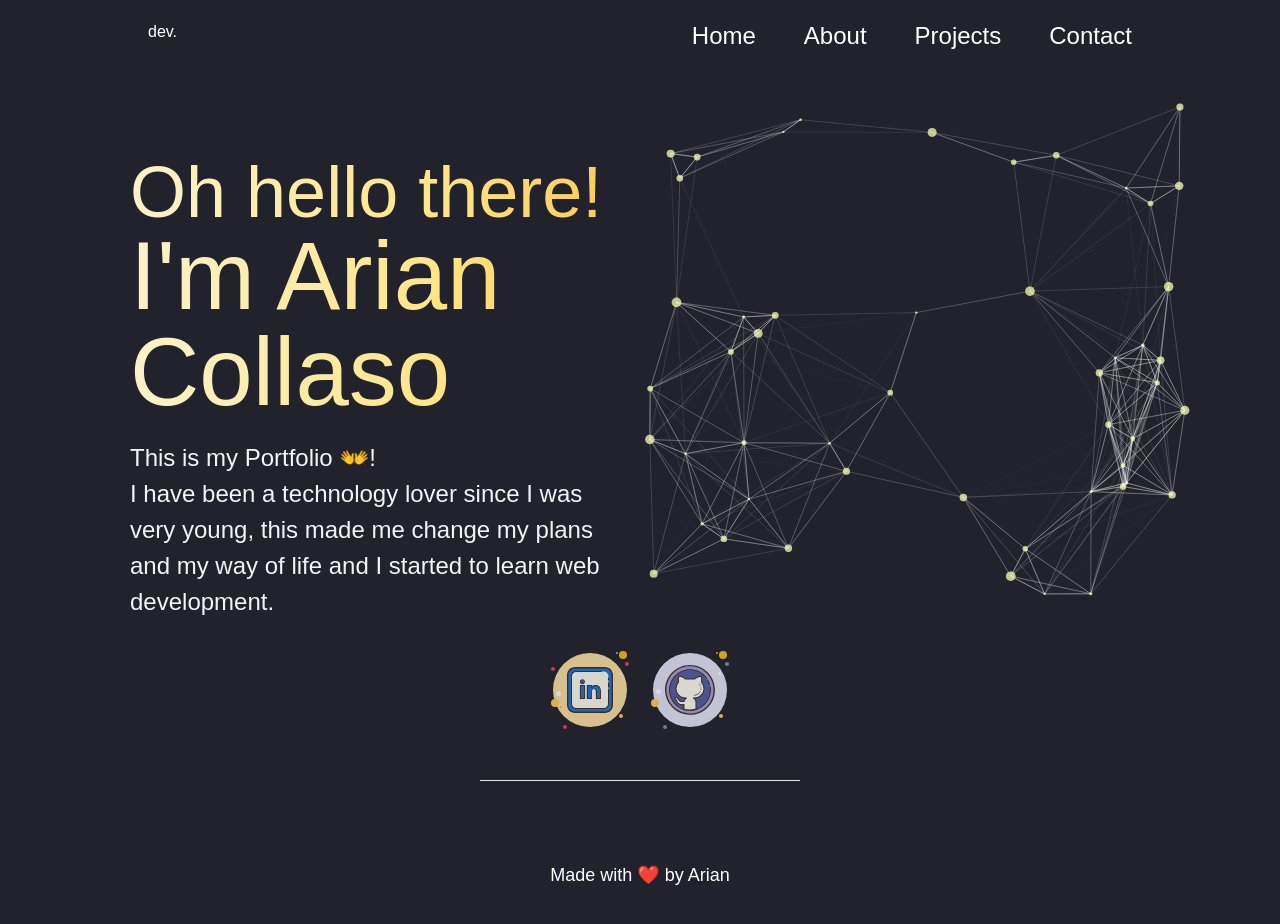
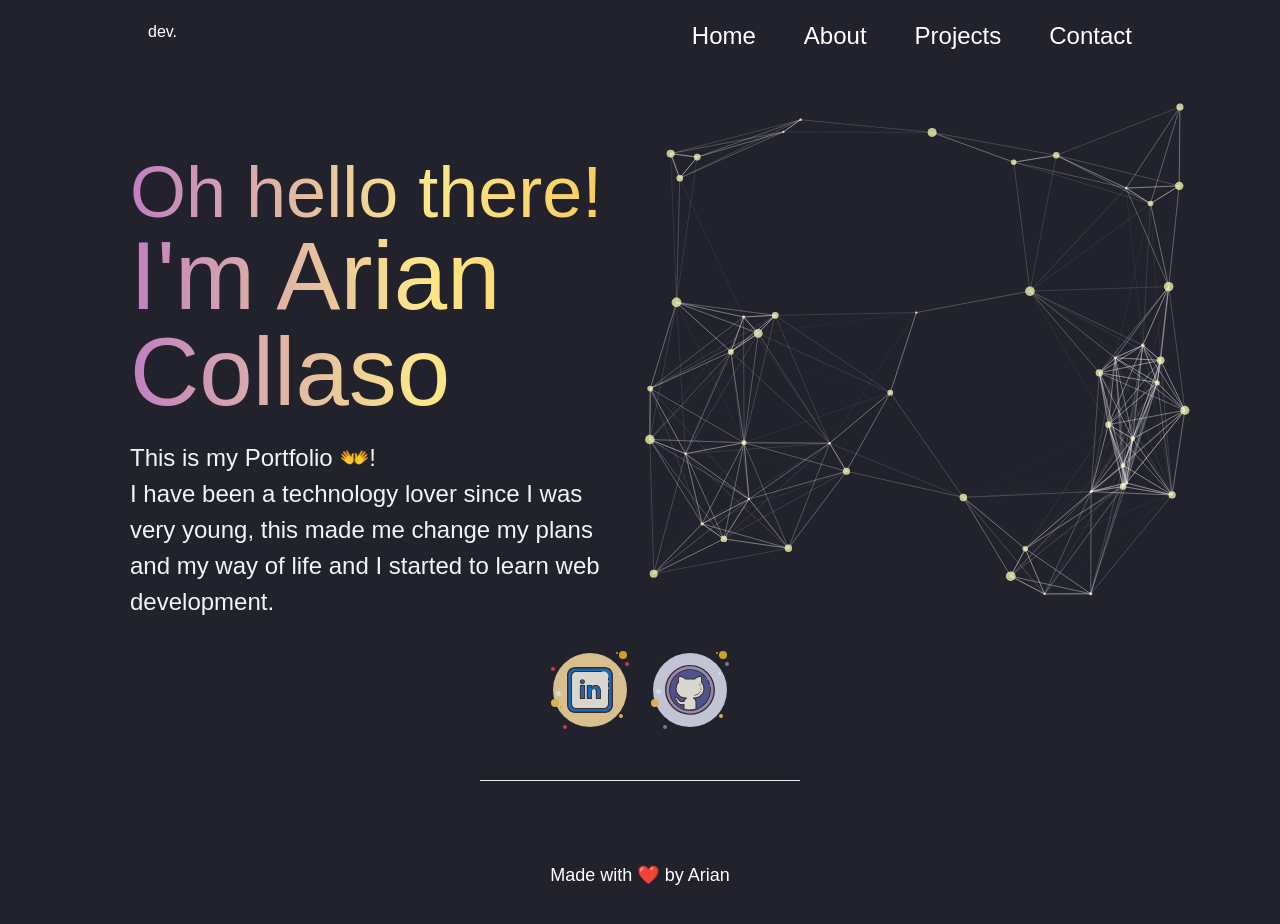
Before and after one commit to Arian1192/Portfolio, a Next.js app: page / in a window 1280 px wide. Shown: the top 924 px of the page. Built offline with nearby package versions, Linux system fonts and the light colour scheme.

Commit message:
cambio tanto el fondo del texto como el tamaño de la palabra stack en about

```diff
--- a/components/PortfolioHome.tsx
+++ b/components/PortfolioHome.tsx
@@ -11,7 +11,7 @@
 				<div className="p-5 mx-auto  max-sm:w-full md:w-4/5 lg:w-3/6 ">
 					<motion.h1
 						className="text-7xl mt-10 pl-5 bg-gradient-to-r bg-clip-text  text-transparent
-            from-slate-50 via-amber-200 to-amber-500
+            from-purple-600 via-amber-200 to-amber-500
             animate-text max-md:text-5xl max-sm:text-4xl max-sm:w-full"
 						initial={{ opacity: 0, y: -100 }}
 						animate={{ opacity: 1, y: 0 }}
@@ -21,7 +21,7 @@
 					</motion.h1>
 					<motion.h1
 						className="text-8xl pl-5 bg-gradient-to-r bg-clip-text  text-transparent
-            from-slate-50 via-amber-200 to-amber-500
+						from-purple-600 via-amber-200 to-amber-500
             animate-text max-md:text-4xl max-sm:text-5xl"
 						initial={{ opacity: 0, x: -200 }}
 						animate={{ opacity: 1, x: 0 }}
--- a/components/TechnologyCard.tsx
+++ b/components/TechnologyCard.tsx
@@ -98,7 +98,7 @@
 		<div className="w-full flex flex-col  items-center max-sm:w-full p-5">
 			<h2
 				className="text-3xl mb-10 font-semibold bg-gradient-to-r bg-clip-text  text-transparent
-            from-slate-50 via-amber-200 to-amber-500
+				from-purple-600 via-amber-200 to-amber-500
             animate-text max-sm:text-[20px] "
 			>
 				{typeOfSoftware}
--- a/pages/about.tsx
+++ b/pages/about.tsx
@@ -38,7 +38,7 @@
 				<div className="mt-16 mb-5 overflow-hidden flex flex-col mx-auto  lg:w-[1100px] max-md:flex-col max-sm:flex-col max-sm:w-full">
 					<motion.h2
 						className="text-5xl p-5 font-bold max-sm:text-3xl bg-gradient-to-r bg-clip-text  text-transparent
-            from-slate-50 via-amber-200 to-amber-500
+						from-purple-600 via-amber-200 to-amber-500
             animate-text"
 					>
 						About Me
@@ -91,7 +91,7 @@
 					</div>
 				</div>
 				<div className="mx-auto overflow-hidden p-10 w-3/5 max-sm:w-full">
-					<h2 className="flex flex-row items-center justify-center text-xl  bg-gradient-to-r text-transparent from-slate-50 bg-clip-text to-amber-500 font-semibold">
+					<h2 className="flex flex-row items-center justify-center text-5xl  bg-gradient-to-r text-transparent from-purple-600 bg-clip-text to-amber-500 font-semibold">
 						Stack
 					</h2>
 				</div>
```
